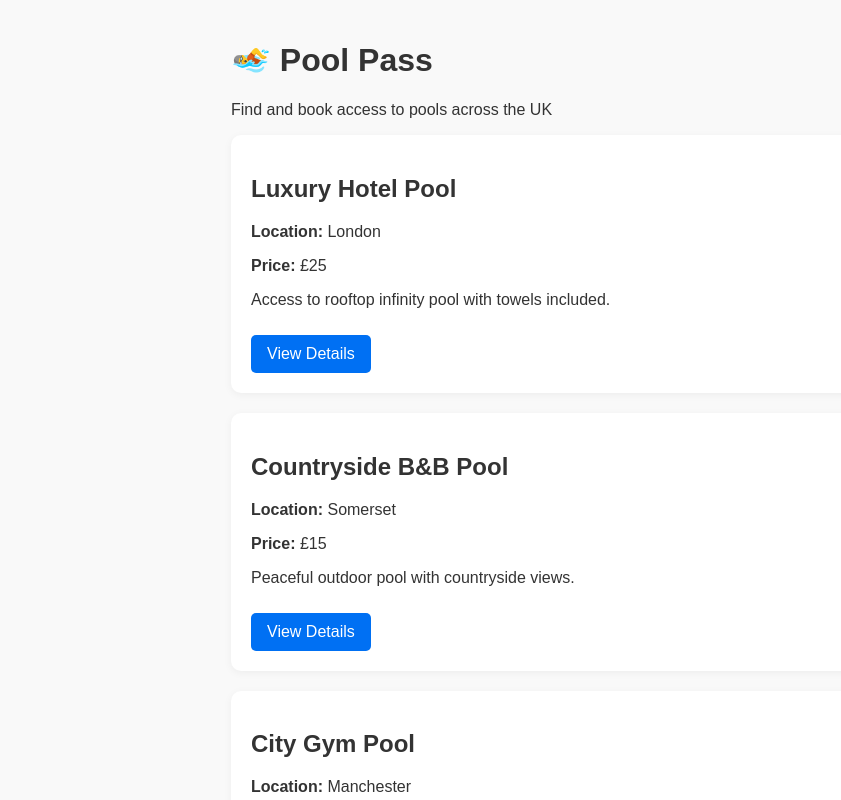
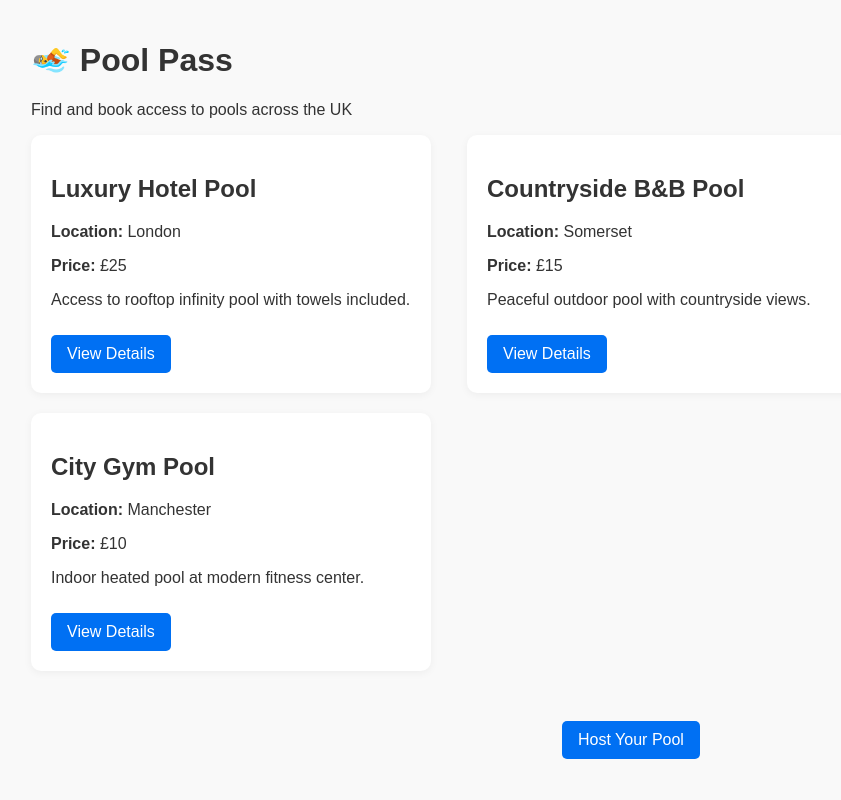
Before and after one commit to SxyWytBoy/PoolPass, a Next.js app: page / in a window 1280 px wide. Shown: the top 800 px of the page, without its empty margins (9-850 px from the left). Built offline with nearby package versions, Linux system fonts and the light colour scheme.

Commit message:
Update globals.css

```diff
--- a/styles/globals.css
+++ b/styles/globals.css
@@ -1,3 +1,5 @@
+/* globals.css */
+
 body {
   margin: 0;
   font-family: 'Poppins', sans-serif;
@@ -6,19 +8,22 @@ body {
 }
 
 .container {
-  max-width: 800px;
+  max-width: 1200px;
   margin: 0 auto;
   padding: 20px;
 }
 
+/* Card style for pools */
 .card {
   background: white;
   border-radius: 10px;
-  box-shadow: 0 2px 8px rgba(0,0,0,0.05);
+  box-shadow: 0 2px 8px rgba(0, 0, 0, 0.05);
   padding: 20px;
   margin-bottom: 20px;
+  width: 100%;
 }
 
+/* Buttons */
 button {
   background-color: #0070f3;
   color: white;
@@ -33,6 +38,7 @@ button:hover {
   background-color: #005dc1;
 }
 
+/* Inputs and text areas */
 input, textarea {
   border: 1px solid #ccc;
   border-radius: 5px;
@@ -41,3 +47,42 @@ input, textarea {
   width: 100%;
   margin-top: 5px;
 }
+
+/* Mobile-First Approach: Default is for mobile devices */
+.container {
+  padding: 10px;
+}
+
+/* Larger screens (tablets, desktops) */
+@media (min-width: 768px) {
+  .container {
+    padding: 20px;
+  }
+
+  .card {
+    width: 48%; /* Two cards per row */
+    display: inline-block;
+    margin-right: 4%;
+  }
+
+  .card:nth-child(2n) {
+    margin-right: 0;
+  }
+}
+
+/* Desktop Screens */
+@media (min-width: 1024px) {
+  .container {
+    max-width: 1200px;
+  }
+
+  .card {
+    width: 30%; /* Three cards per row */
+    display: inline-block;
+    margin-right: 3%;
+  }
+
+  .card:nth-child(3n) {
+    margin-right: 0;
+  }
+}
```
